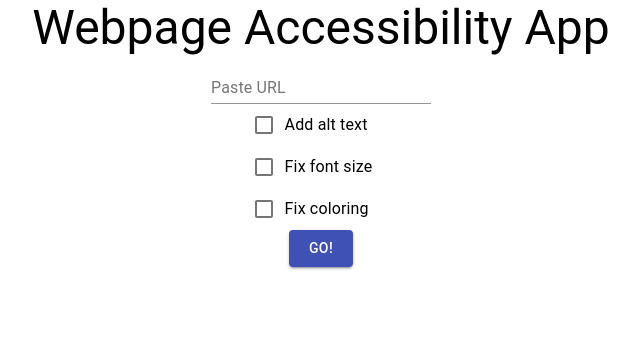
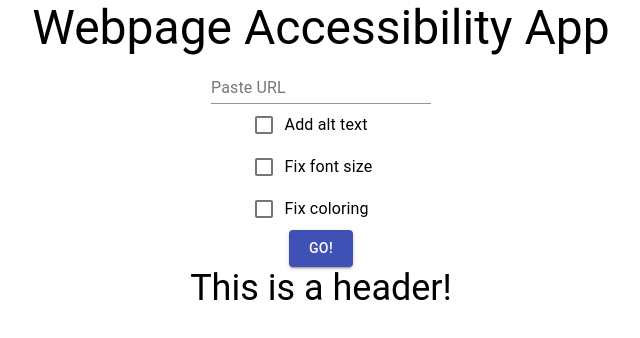
Before and after one commit to stakikawa/webpage-accessibility, a React (Create React App) app: page / in a window 1280 px wide. Shown: the top 338 px of the page, without its empty margins (319-959 px from the left). Built offline with nearby package versions, Linux system fonts and the light colour scheme.

Commit message:
Commit header component

```diff
--- a/src/App.js
+++ b/src/App.js
@@ -2,11 +2,13 @@ import React from 'react';
 import logo from './logo.svg';
 import './App.css';
 import Homepage from './components/homepage.jsx'
+import Header from './components/header.jsx'
 
 function App() {
   return (
     <div className="App">
       <Homepage />
+      <Header text="This is a header!" />
     </div>
   );
 }
--- /dev/null
+++ b/src/components/header.jsx
@@ -0,0 +1,23 @@
+import React from 'react';
+import { Typography, makeStyles } from '@material-ui/core';
+
+const useStyles = makeStyles({
+    root: {
+        fontSize: '36px',
+    },
+});
+
+const Header = ({ text }) => {
+
+    const classes = useStyles();
+
+    return (
+        <div className="headerText">
+            <Typography className = {classes.root} variant="h3">
+                { text }
+            </Typography>
+        </div>
+    );
+};
+
+export default Header;
```
Also changed, not shown: src/components/header.component.js (deleted, +0 -25 lines).
